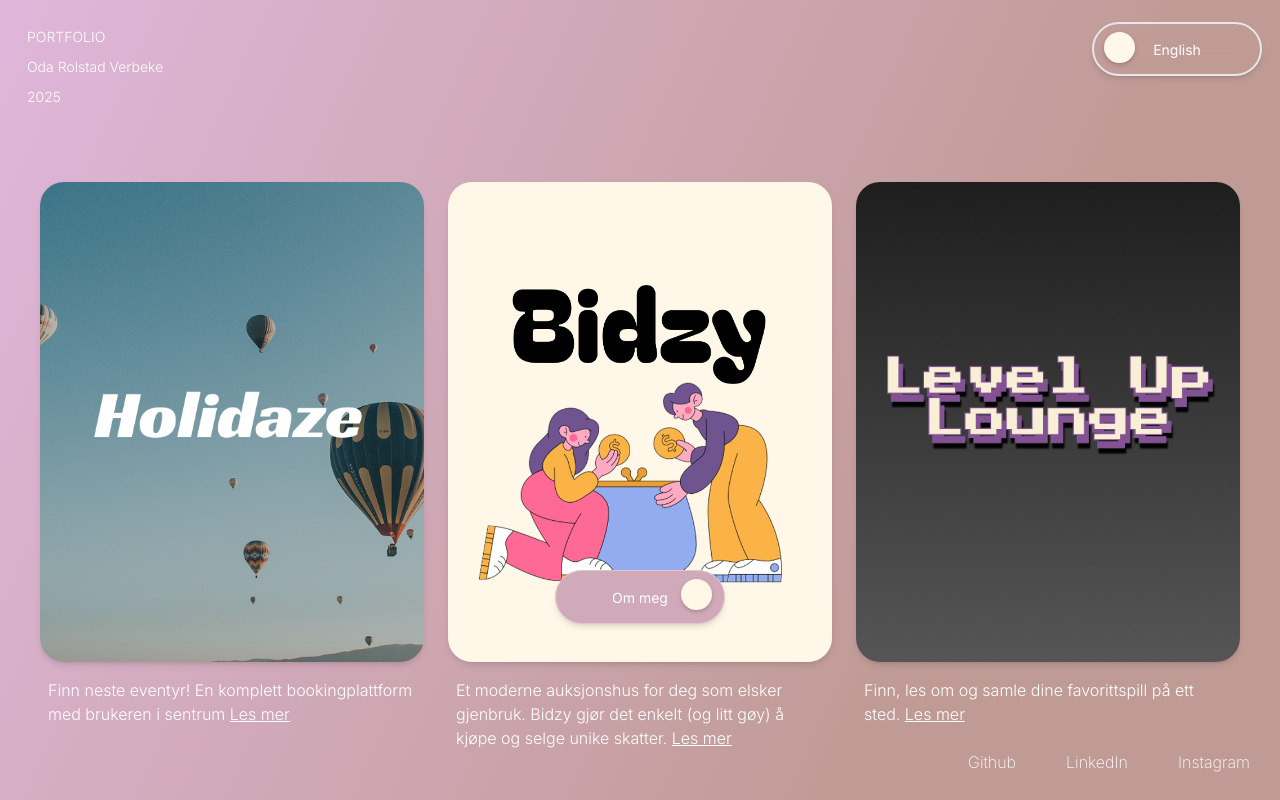
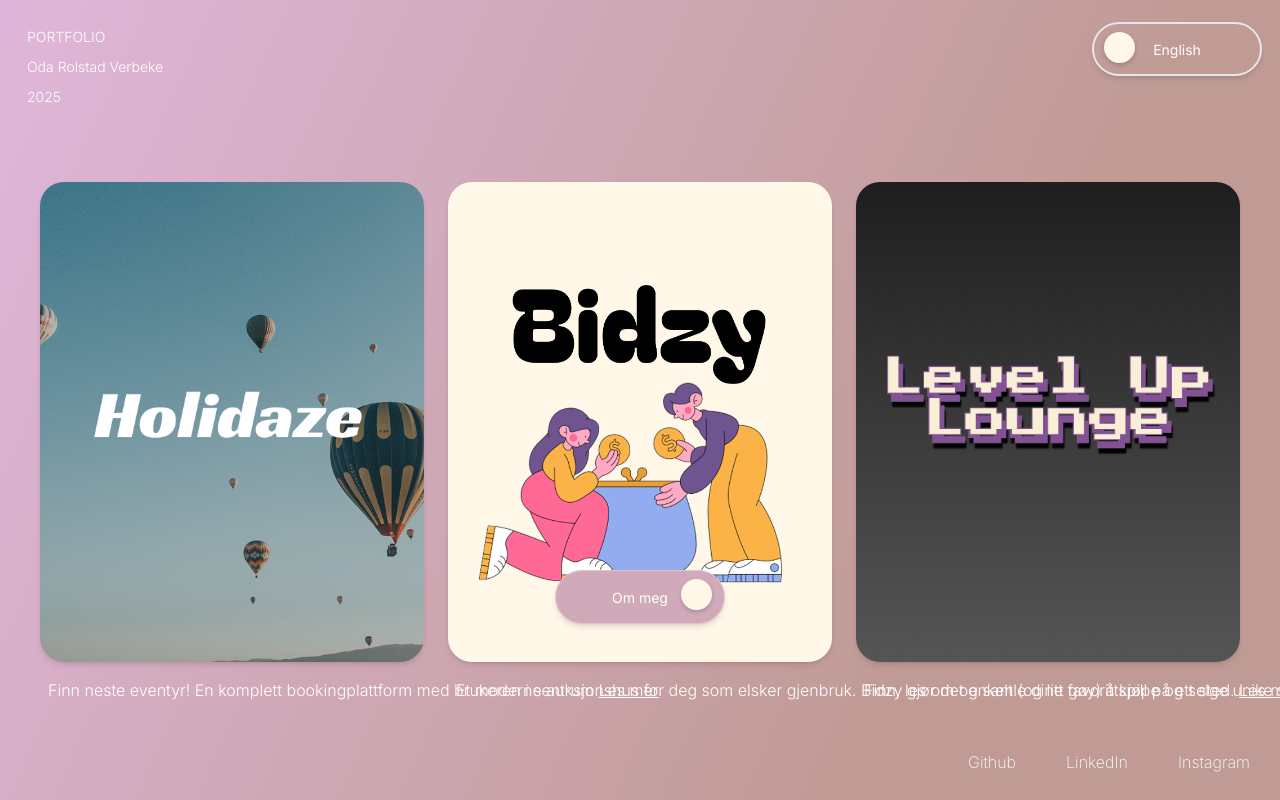
Before and after one commit to Kittypoda/Portfolio, a React (Vite) app: page /work in a window 1280 px wide. Built offline with nearby package versions, Linux system fonts and the light colour scheme; a web font is replaced by a local one.

Commit message:
no wrap link

```diff
--- a/src/pages/Work.jsx
+++ b/src/pages/Work.jsx
@@ -101,11 +101,11 @@ function Work({ language }) {
                 />
               </div>
             </Link>
-            <p className="text-white mt-4 px-2">
+            <p className="text-white mt-4 px-2 whitespace-nowrap">
               {card.description[language]}{" "}
               <Link
                 to={card.link}
-                className=" underline whitespace-nowrap"
+                className=" underline"
               >
                 {language === "en" ? "Les mer" : "Read more"}
               </Link>
```
